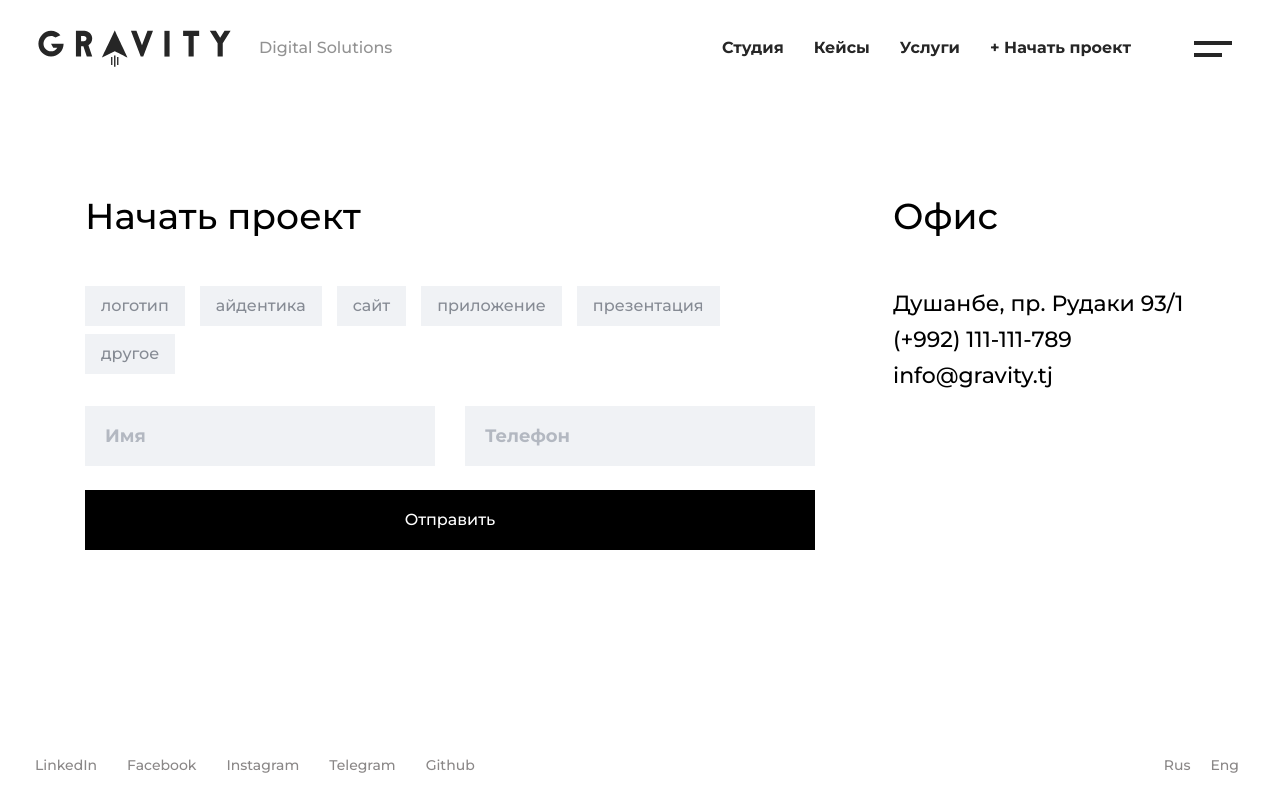
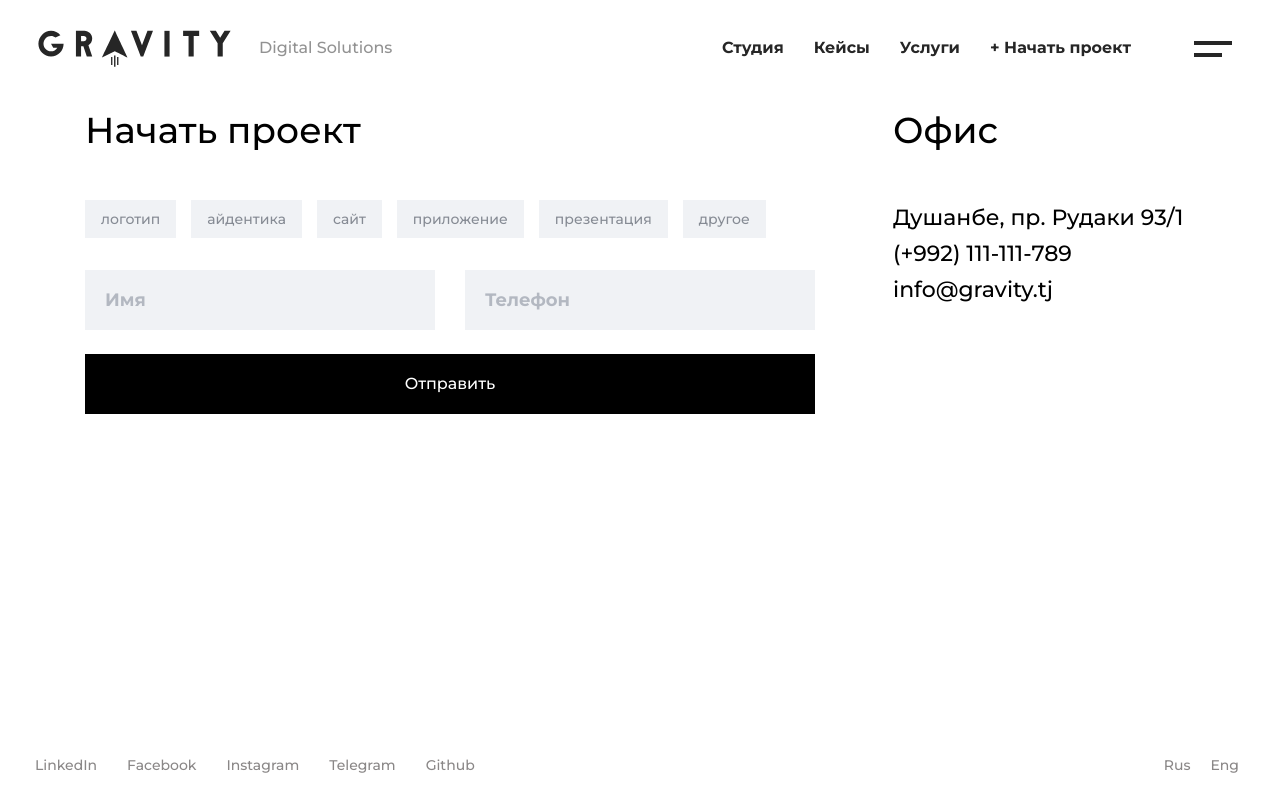
Before and after one commit to Gravity-LLC/new.gravity, a Next.js app: page /startproject in a window 1280 px wide. Built offline with nearby package versions, Linux system fonts and the light colour scheme.

Commit message:
fix heading text

```diff
--- a/components/footer/Footer.jsx
+++ b/components/footer/Footer.jsx
@@ -14,7 +14,7 @@ function Footer(props) {
                     <li><a href="https://www.facebook.com/gravity.tj" target="_blanck" className={colorText}>Facebook</a></li>
                     <li><a href="https://www.instagram.com/gravity.tj" target="_blanck" className={colorText}>Instagram</a></li>
                     <li><a href="https://t.me/gravity_tj" target="_blanck" className={colorText}>Telegram</a></li>
-                    <li className="d-sm-inline-block d-none"><a href="https://t.me/gravity_tj" target="_blanck" className={colorText}>Github</a></li>
+                    <li className="d-sm-inline-block d-none"><a href="https://github.com/orgs/Gravity-LLC/dashboard" target="_blanck" className={colorText}>Github</a></li>
                 </ul>
                 <div className="d-flex mt-sm-0 mt-3">
                     <button className={`btn pl-0 ${colorText}`} onClick={ruLange}>Rus</button>
--- a/layouts/Detiled.jsx
+++ b/layouts/Detiled.jsx
@@ -100,9 +100,9 @@ function Detiled(props) {
                         </div>
                     </div>
                     <div className="container detyled_line_wrapper">
-                        <div className="col-md-4 col-5 detyled_line"></div>
                         <div className="col-md-4 col-2 detyled_line"></div>
-                        <div className="col-md-4 col-5 detyled_line"></div>
+                        <div className="col-md-4 col-8 detyled_line"></div>
+                        <div className="col-md-4 col-2 detyled_line"></div>
                     </div>
                 </div>
                 <div onTouchStart={handleTouchStart} onTouchMove={handleTouchEvent2}  className={cont ? 'contDetileFadeIn scrollbarNone': 'contDetileFadeOut scrollbarNone'}>
--- a/layouts/Main.jsx
+++ b/layouts/Main.jsx
@@ -41,6 +41,7 @@ function Main(props) {
             <>
                 <Menu />
                 <div className={`d-flex justify-content-between h-100 align-items-between flex-column ${sideBar ? 'borderIn-20': 'borderOut-20'}`} style={{minHeight: '100vh', }}>
+                    <div>
                         <Header darkAttr={true} className={`${headerClass} ${headerFixed}`} />
                         <main className={`d-block p-20 ${mainClass}`}>
                             {
@@ -48,6 +49,7 @@ function Main(props) {
                             }
 
                         </main>
+                    </div>
                     <Footer/>
                 </div>
             </>
--- a/pages/index.js
+++ b/pages/index.js
@@ -7,7 +7,7 @@ function index(props) {
     const {homePage} = lang;
 
     return <Main content={()=>(
-            <div className="container-fluid py-4" id="home_page">
+            <div className="container-fluid py-4 d-flex flex-column justify-content-center" id="home_page" style={{minHeight: 'calc(90vh - 66px - 70px)'}}>
                 <div className="row">
                     <div className="col-lg-8 col-md-7">
                         <div className="h-100 d-flex align-items-center animate__animated animate__fadeIn wow" datat-wow-duration=".5s" data-wow-delay="1.1s">
--- a/pages/services.js
+++ b/pages/services.js
@@ -53,7 +53,7 @@ function services(props) {
         <>
             <div className="container" id="services">
                 <div className="row" style={{overflow: 'hidden'}}>
-                    <h2 className="col-12  my-4">{langeArr.servicesH2}</h2>
+                    <h2 className="col-12">{langeArr.servicesH2}</h2>
                     {
                         langeArr.services.map(item => {
 
--- a/pages/startproject.js
+++ b/pages/startproject.js
@@ -87,10 +87,10 @@ export const startproject = (props) => {
     }
     return <Main content={()=>(
         <>
-            <div className="container pb-5 mb-sm-5 mb-4" id="startProject">
+            <div className="container pb-5" id="startProject">
                 <div className="row d-flex pos">
                     <div className="col-md-8 col-12 or-md-1">
-                        <h2 className="heading my-sm-5 my-4 animate__animated animate__fadeIn wow" data-wow-duration=".5s" data-wow-delay=".7s">{startProject.heading2}</h2>
+                        <h2 className="mb-sm-5 mb-4 heading animate__animated animate__fadeIn wow" data-wow-duration=".5s" data-wow-delay=".7s">{startProject.heading2}</h2>
                         <form onSubmit={handleSubmit} className="animate__animated animate__fadeIn wow"  data-wow-duration=".5s" data-wow-delay=".8s">
                             <div className="category ">
                                 {
@@ -124,7 +124,7 @@ export const startproject = (props) => {
                     </div>
                     <div className="col-md-4 col-12 or-md-2">
                         <div className="pl-md-5 pl-0">
-                            <h2 className="heading my-sm-5 my-4 animate__animated animate__fadeIn wow" data-wow-duration=".5s" data-wow-delay=".5s">{startProject.heading1}</h2>
+                            <h2 className="heading mb-sm-5 mb-4 animate__animated animate__fadeIn wow" data-wow-duration=".5s" data-wow-delay=".5s">{startProject.heading1}</h2>
                             <ul className="animate__animated animate__fadeIn wow" data-wow-duration=".5s" data-wow-delay=".6s">
                                 <li>{langeArr.office}</li>
                                 <li><a href="tel:+992111111789">(+992) 111-111-789</a></li>
--- a/styles/media.css
+++ b/styles/media.css
@@ -12,6 +12,10 @@
     #studio .tehnologi-wrapper{
         grid-template-columns: repeat(4,1fr);
         grid-gap: 80px 40px;
+    }
+    #home_page h1{
+        font-size: 32px !important;
+        line-height: 38px !important;
     }
 }
 /*md*/
--- a/styles/style.css
+++ b/styles/style.css
@@ -321,8 +321,8 @@ h2.heading{
 	border-radius: 0px;
 	background: #F0F2F5;
 	font-weight: 500;
-	font-size: 16px;
-	line-height: 22px;
+	font-size: 14px;
+	line-height: 20px;
 	color: #868B94;
 	position: relative;
 	overflow: hidden;
@@ -393,6 +393,7 @@ h2.heading{
 	height: 100%;
 	width: 100%;
 	margin-right: 0px;
+	font-size: 16px;
 }
 #startProject form .sendMsg .btn:hover{
 	background-color: rgba(0, 0, 0, .8);
@@ -733,7 +734,7 @@ h2.heading{
 		box-shadow:  0px 0px 0px #202020;
 	}
 	100%{
-		box-shadow:  0px 50px 50px 10px #202020,0px -50px 50px 10px #202020;
+		box-shadow:  0px 30px 40px 5px #202020,0px -30px 40px 5px #202020;
 	}
 }
 @keyframes shadow5 {
```
Also changed, not shown: pages/cases.js (+4 -4 lines). Lines whose indentation alone changed are shown as unchanged.
